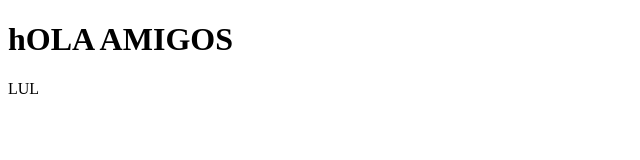
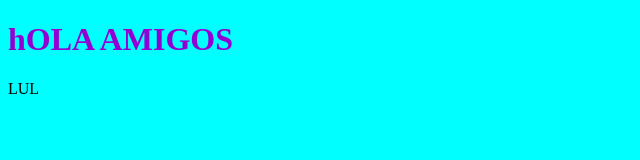
Before and after one commit to tarunpahade/lulu, a plain HTML site: page index.html in a window 1280 px wide. Shown: the whole page, without its empty margins (0-640 px from the left). Drawn offline with Linux system fonts and the light colour scheme.

Commit message:
lalalammm

```diff
--- a/index.html
+++ b/index.html
@@ -5,7 +5,7 @@
     <meta name="viewport" content="width=device-width, initial-scale=1.0">
     <meta http-equiv="X-UA-Compatible" content="ie=edge">
     <title>LOLAAAAAAAAAAAAAAAAAAA</title>
-    <link rel="stylesheet" href="style.css">
+    <link rel="stylesheet" href="styles.css">
   </head>
   <body>
 <h1>hOLA AMIGOS</h1>
--- /dev/null
+++ b/styles.css
@@ -0,0 +1,6 @@
+body {
+    background-color: aqua;
+}
+h1 {
+    color: darkviolet;
+}
```
